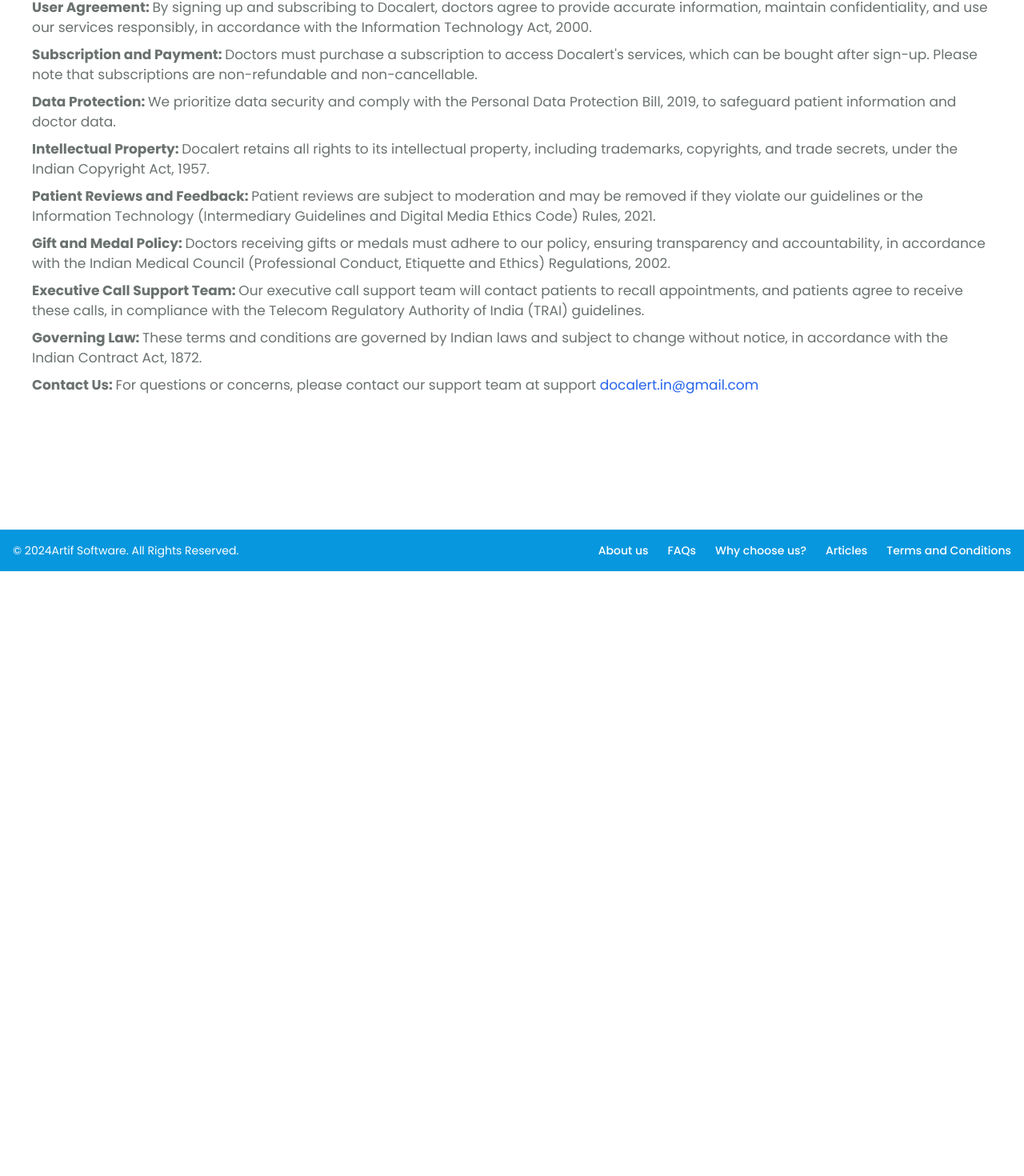
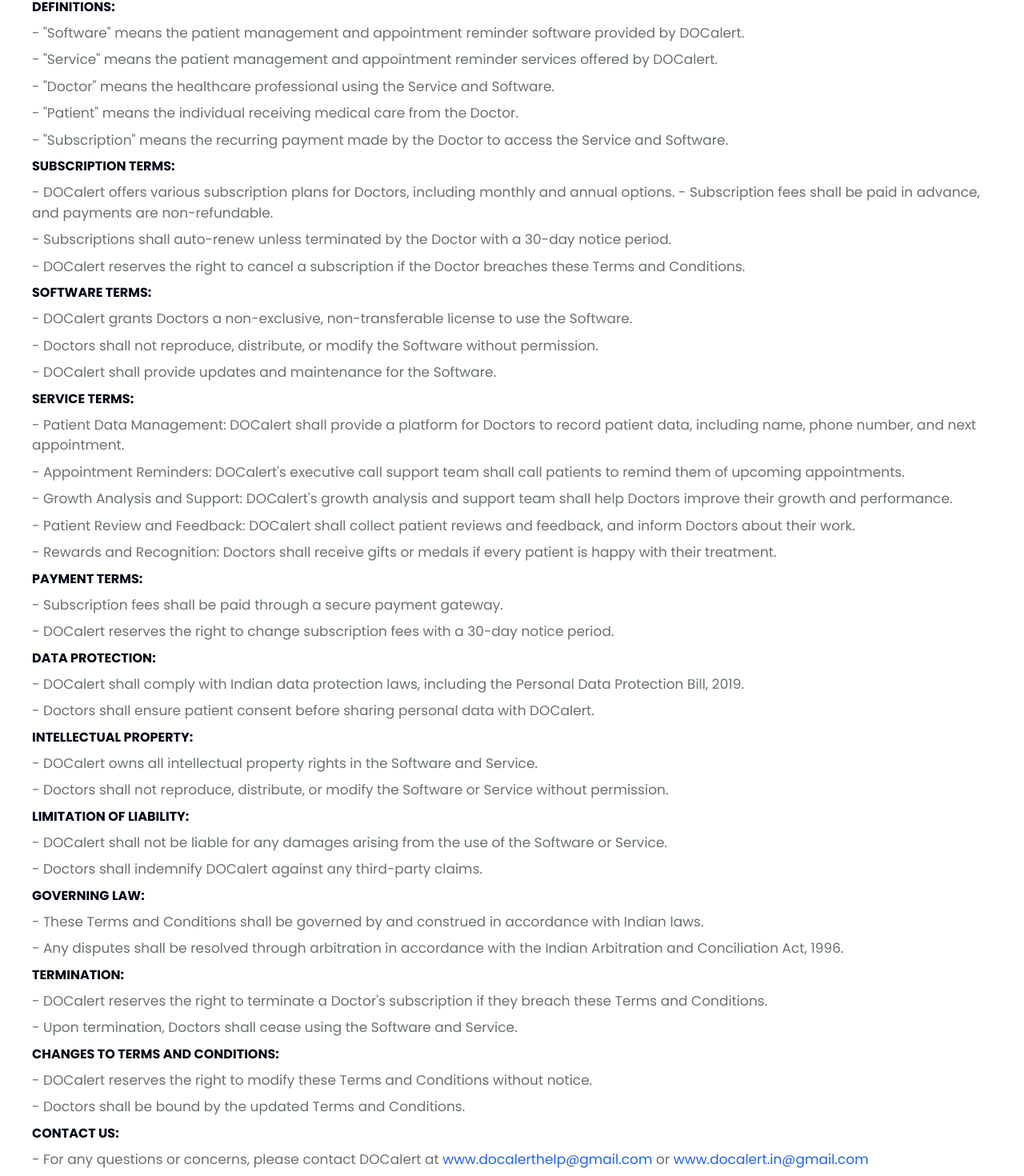
Before and after one commit to syedubaidahmed279/doctor-management, a Next.js app: page /terms in a window 1280 px wide. Shown: the part 340-1810 px from the top of the page at 80% size. Before the commit the page ends 1054 px from the top, so only its background shows below. Built offline with nearby package versions, Linux system fonts and the light colour scheme; no server answers.

Commit message:
tos & about page updated

```diff
--- a/app/(homelayout)/about/page.tsx
+++ b/app/(homelayout)/about/page.tsx
@@ -4,46 +4,92 @@ import Title from "@/components/global/title";
 
 const AboutPage = () => {
   return (
-    <div
-      id="faqs"
-      className="px-4 xl:px-0 py-[60px] md:py-[120px] min-h-screen"
-    >
+    <div id="faqs" className="px-4 xl:px-0 py-[60px] md:py-[120px]">
       <div className="max-w-[1200px] mx-auto">
-        <div className="flex flex-col gap-2 justify-center items-center text-start pb-12">
-          <SectionTitle title="About Us" />
+        <div className="flex flex-col gap-2 justify-center items-center pb-12">
+          <SectionTitle title="About us" />
           <Title
-            title="We Are DOCalert"
+            title="Welcome to DOCalert"
             className="text-[32px] lg:text-[46px] leading-[1.3em]"
           />
+          <div className="flex flex-col gap-2">
             <p className="text-muted-foreground text-[17px]">
-            Welcome to DOCalert, the revolutionary patient management platform
-            empowering doctors to deliver exceptional care. With a robust suite
-            of tools, we streamline patient data management, foster growth, and
-            celebrate excellence.
+              DOCalert is a revolutionary healthcare technology platform
+              designed to help doctors manage their patients more efficiently.
+              Our platform allows doctors to record patient data, including
+              names, phone numbers, and next appointment dates, and provides
+              valuable insights into patient behavior and treatment outcomes.
+            </p>
+
+            <div className="flex flex-col gap-2">
+              <strong>Our Mission: </strong>
+              <p className="text-muted-foreground text-[17px]">
+                At DOCalert, our mission is to improve patient care and outcomes
+                by providing doctors with the tools they need to succeed. We
+                believe that by harnessing the power of technology, we can make
+                healthcare more accessible, efficient, and effective.
+              </p>
+            </div>
+            <div className="flex flex-col gap-2">
+              <strong>Our Team: </strong>
+              <p className="text-muted-foreground text-[17px]">
+                Our team is comprised of experienced healthcare professionals,
+                technology experts, and customer support specialists. We have
+                over 1000+ call support team members, including more than 1000+
+                female call support team members, and a growth analysis and
+                support team of over 60 people. Our team is dedicated to
+                providing exceptional service and support to our doctors and
+                patients.
+              </p>
+            </div>
+            <div className="flex flex-col gap-2">
+              <strong>Our Services: </strong>
+              <p className="text-muted-foreground text-[17px]">
+                DOCalert offers a range of services designed to help doctors
+                manage their patients more effectively. These include:
               </p>
               <p className="text-muted-foreground text-[17px]">
-            Our story began with a mission to transform healthcare management.
-            Today, we proudly support over 6,787 live doctors and more than 3
-            crore patients, with a dedicated team of 1,000+ female call support
-            specialists.
+                - Patient data management: Our platform allows doctors to record
+                patient data, including names, phone numbers, and next
+                appointment dates.
               </p>
               <p className="text-muted-foreground text-[17px]">
-            At DOCalert, we believe in the power of data-driven insights,
-            personalized support, and patient-centric care. Our growth analysis
-            and support team help doctors improve their services, while our
-            patient review system ensures transparency and accountability.
+                - Appointment reminders: Our executive call support team calls
+                patients to remind them of upcoming appointments.
               </p>
               <p className="text-muted-foreground text-[17px]">
-            We're committed to recognizing and rewarding exceptional care, with
-            gifts and medals for outstanding doctors. Our female call support
-            team ensures patients never miss an appointment, with timely
-            reminders and personalized engagement.
+                - Growth analysis and support: Our growth analysis and support
+                team helps doctors improve their growth and performance.
               </p>
               <p className="text-muted-foreground text-[17px]">
-            Join the DOCalert community today and discover a better way to
-            manage patient care, drive growth, and celebrate excellence in
-            healthcare.
+                - Patient review and feedback: We collect patient reviews and
+                feedback and inform doctors about their work.
               </p>
+              <p className="text-muted-foreground text-[17px]">
+                - Rewards and recognition: Doctors receive gifts or medals if
+                every patient is happy with their treatment.
+              </p>
+            </div>
+            <div className="flex flex-col gap-2">
+              <strong>Our Impact: </strong>
+              <p className="text-muted-foreground text-[17px]">
+                We are proud to say that we have already made a significant
+                impact in the healthcare industry. We have over 6787 live
+                doctors and more than 3 crore patients on our platform, and our
+                services have improved patient outcomes and doctor-patient
+                relationships.
+              </p>
+            </div>
+            <div className="flex flex-col gap-2">
+              <strong>Join Us: </strong>
+              <p className="text-muted-foreground text-[17px]">
+                If you are a doctor looking to improve your patient management
+                and care, join us today. Our subscription-based service is
+                designed to be affordable and accessible, and our team is always
+                available to support you.
+              </p>
+            </div>
+          </div>
         </div>
       </div>
     </div>
--- a/app/(homelayout)/terms/page.tsx
+++ b/app/(homelayout)/terms/page.tsx
@@ -18,61 +18,181 @@ const TermsPage = () => {
               experience for all users.
             </p>
 
+            <div className="flex flex-col gap-2">
+              <strong>DEFINITIONS: </strong>
               <p className="text-muted-foreground text-[17px]">
-              <strong>User Agreement: </strong> By signing up and subscribing to
-              Docalert, doctors agree to provide accurate information, maintain
-              confidentiality, and use our services responsibly, in accordance
-              with the Information Technology Act, 2000.
+                - "Software" means the patient management and appointment
+                reminder software provided by DOCalert.
               </p>
               <p className="text-muted-foreground text-[17px]">
-              <strong>Subscription and Payment: </strong> Doctors must purchase
-              a subscription to access Docalert's services, which can be bought
-              after sign-up. Please note that subscriptions are non-refundable
-              and non-cancellable.
+                - "Service" means the patient management and appointment
+                reminder services offered by DOCalert.
               </p>
               <p className="text-muted-foreground text-[17px]">
-              <strong>Data Protection: </strong>We prioritize data security and
-              comply with the Personal Data Protection Bill, 2019, to safeguard
-              patient information and doctor data.
+                - "Doctor" means the healthcare professional using the Service
+                and Software.
               </p>
               <p className="text-muted-foreground text-[17px]">
-              <strong>Intellectual Property: </strong>Docalert retains all
-              rights to its intellectual property, including trademarks,
-              copyrights, and trade secrets, under the Indian Copyright Act,
-              1957.
-            </p>
-
-            <p className="text-muted-foreground text-[17px]">
-              <strong>Patient Reviews and Feedback: </strong>Patient reviews are
-              subject to moderation and may be removed if they violate our
-              guidelines or the Information Technology (Intermediary Guidelines
-              and Digital Media Ethics Code) Rules, 2021.
+                - "Patient" means the individual receiving medical care from the
+                Doctor.
               </p>
               <p className="text-muted-foreground text-[17px]">
-              <strong>Gift and Medal Policy: </strong>Doctors receiving gifts or
-              medals must adhere to our policy, ensuring transparency and
-              accountability, in accordance with the Indian Medical Council
-              (Professional Conduct, Etiquette and Ethics) Regulations, 2002.
+                - "Subscription" means the recurring payment made by the Doctor
+                to access the Service and Software.
               </p>
-
+            </div>
+            <div className="flex flex-col gap-2">
+              <strong>SUBSCRIPTION TERMS: </strong>
               <p className="text-muted-foreground text-[17px]">
-              <strong>Executive Call Support Team: </strong>Our executive call
-              support team will contact patients to recall appointments, and
-              patients agree to receive these calls, in compliance with the
-              Telecom Regulatory Authority of India (TRAI) guidelines.
+                - DOCalert offers various subscription plans for Doctors,
+                including monthly and annual options. - Subscription fees shall
+                be paid in advance, and payments are non-refundable.
               </p>
               <p className="text-muted-foreground text-[17px]">
-              <strong>Governing Law: </strong>These terms and conditions are
-              governed by Indian laws and subject to change without notice, in
-              accordance with the Indian Contract Act, 1872.
+                - Subscriptions shall auto-renew unless terminated by the Doctor
+                with a 30-day notice period.
               </p>
               <p className="text-muted-foreground text-[17px]">
-              <strong>Contact Us: </strong>For questions or concerns, please
-              contact our support team at support{" "}
-              <a className="text-blue-600" href="mailto:docalert.in@gmail.com">
-                docalert.in@gmail.com
+                - DOCalert reserves the right to cancel a subscription if the
+                Doctor breaches these Terms and Conditions.
+              </p>
+            </div>
+            <div className="flex flex-col gap-2">
+              <strong>SOFTWARE TERMS: </strong>
+              <p className="text-muted-foreground text-[17px]">
+                - DOCalert grants Doctors a non-exclusive, non-transferable
+                license to use the Software.
+              </p>
+              <p className="text-muted-foreground text-[17px]">
+                - Doctors shall not reproduce, distribute, or modify the
+                Software without permission.
+              </p>
+              <p className="text-muted-foreground text-[17px]">
+                - DOCalert shall provide updates and maintenance for the
+                Software.
+              </p>
+            </div>
+            <div className="flex flex-col gap-2">
+              <strong>SERVICE TERMS: </strong>
+              <p className="text-muted-foreground text-[17px]">
+                - Patient Data Management: DOCalert shall provide a platform for
+                Doctors to record patient data, including name, phone number,
+                and next appointment.
+              </p>
+              <p className="text-muted-foreground text-[17px]">
+                - Appointment Reminders: DOCalert's executive call support team
+                shall call patients to remind them of upcoming appointments.
+              </p>
+              <p className="text-muted-foreground text-[17px]">
+                - Growth Analysis and Support: DOCalert's growth analysis and
+                support team shall help Doctors improve their growth and
+                performance.
+              </p>
+              <p className="text-muted-foreground text-[17px]">
+                - Patient Review and Feedback: DOCalert shall collect patient
+                reviews and feedback, and inform Doctors about their work.
+              </p>
+              <p className="text-muted-foreground text-[17px]">
+                - Rewards and Recognition: Doctors shall receive gifts or medals
+                if every patient is happy with their treatment.
+              </p>
+            </div>
+            <div className="flex flex-col gap-2">
+              <strong>PAYMENT TERMS: </strong>
+              <p className="text-muted-foreground text-[17px]">
+                - Subscription fees shall be paid through a secure payment
+                gateway.
+              </p>
+              <p className="text-muted-foreground text-[17px]">
+                - DOCalert reserves the right to change subscription fees with a
+                30-day notice period.
+              </p>
+            </div>
+            <div className="flex flex-col gap-2">
+              <strong>DATA PROTECTION: </strong>
+              <p className="text-muted-foreground text-[17px]">
+                - DOCalert shall comply with Indian data protection laws,
+                including the Personal Data Protection Bill, 2019.
+              </p>
+              <p className="text-muted-foreground text-[17px]">
+                - Doctors shall ensure patient consent before sharing personal
+                data with DOCalert.
+              </p>
+            </div>
+            <div className="flex flex-col gap-2">
+              <strong>INTELLECTUAL PROPERTY: </strong>
+              <p className="text-muted-foreground text-[17px]">
+                - DOCalert owns all intellectual property rights in the Software
+                and Service.
+              </p>
+              <p className="text-muted-foreground text-[17px]">
+                - Doctors shall not reproduce, distribute, or modify the
+                Software or Service without permission.
+              </p>
+            </div>
+            <div className="flex flex-col gap-2">
+              <strong>LIMITATION OF LIABILITY: </strong>
+              <p className="text-muted-foreground text-[17px]">
+                - DOCalert shall not be liable for any damages arising from the
+                use of the Software or Service.
+              </p>
+              <p className="text-muted-foreground text-[17px]">
+                - Doctors shall indemnify DOCalert against any third-party
+                claims.
+              </p>
+            </div>
+            <div className="flex flex-col gap-2">
+              <strong>GOVERNING LAW: </strong>
+              <p className="text-muted-foreground text-[17px]">
+                - These Terms and Conditions shall be governed by and construed
+                in accordance with Indian laws.
+              </p>
+              <p className="text-muted-foreground text-[17px]">
+                - Any disputes shall be resolved through arbitration in
+                accordance with the Indian Arbitration and Conciliation Act,
+                1996.
+              </p>
+            </div>
+            <div className="flex flex-col gap-2">
+              <strong>TERMINATION: </strong>
+              <p className="text-muted-foreground text-[17px]">
+                - DOCalert reserves the right to terminate a Doctor's
+                subscription if they breach these Terms and Conditions.
+              </p>
+              <p className="text-muted-foreground text-[17px]">
+                - Upon termination, Doctors shall cease using the Software and
+                Service.
+              </p>
+            </div>
+            <div className="flex flex-col gap-2">
+              <strong>CHANGES TO TERMS AND CONDITIONS: </strong>
+              <p className="text-muted-foreground text-[17px]">
+                - DOCalert reserves the right to modify these Terms and
+                Conditions without notice.
+              </p>
+              <p className="text-muted-foreground text-[17px]">
+                - Doctors shall be bound by the updated Terms and Conditions.
+              </p>
+            </div>
+            <div className="flex flex-col gap-2">
+              <strong>CONTACT US: </strong>
+              <p className="text-muted-foreground text-[17px]">
+                - For any questions or concerns, please contact DOCalert at{" "}
+                <a
+                  className="text-blue-600"
+                  href="mailto:www.docalerthelp@gmail.com"
+                >
+                  www.docalerthelp@gmail.com
                 </a>
+                {"   or   "}
+                <a
+                  className="text-blue-600"
+                  href="mailto:www.docalert.in@gmail.com"
+                >
+                  www.docalert.in@gmail.com
+                </a>{" "}
               </p>
+            </div>
           </div>
         </div>
       </div>
```
Lines whose indentation alone changed are shown as unchanged.
